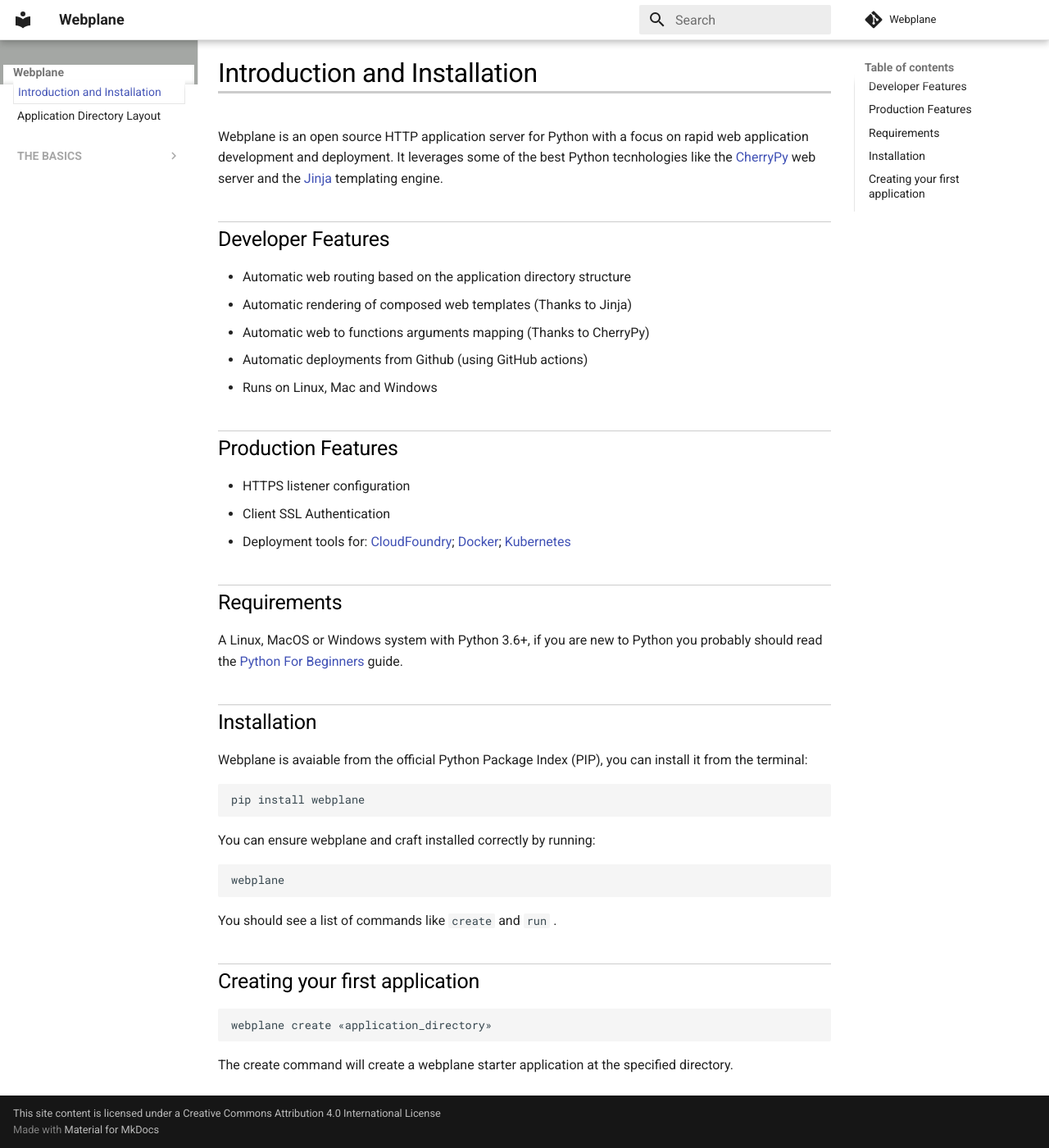
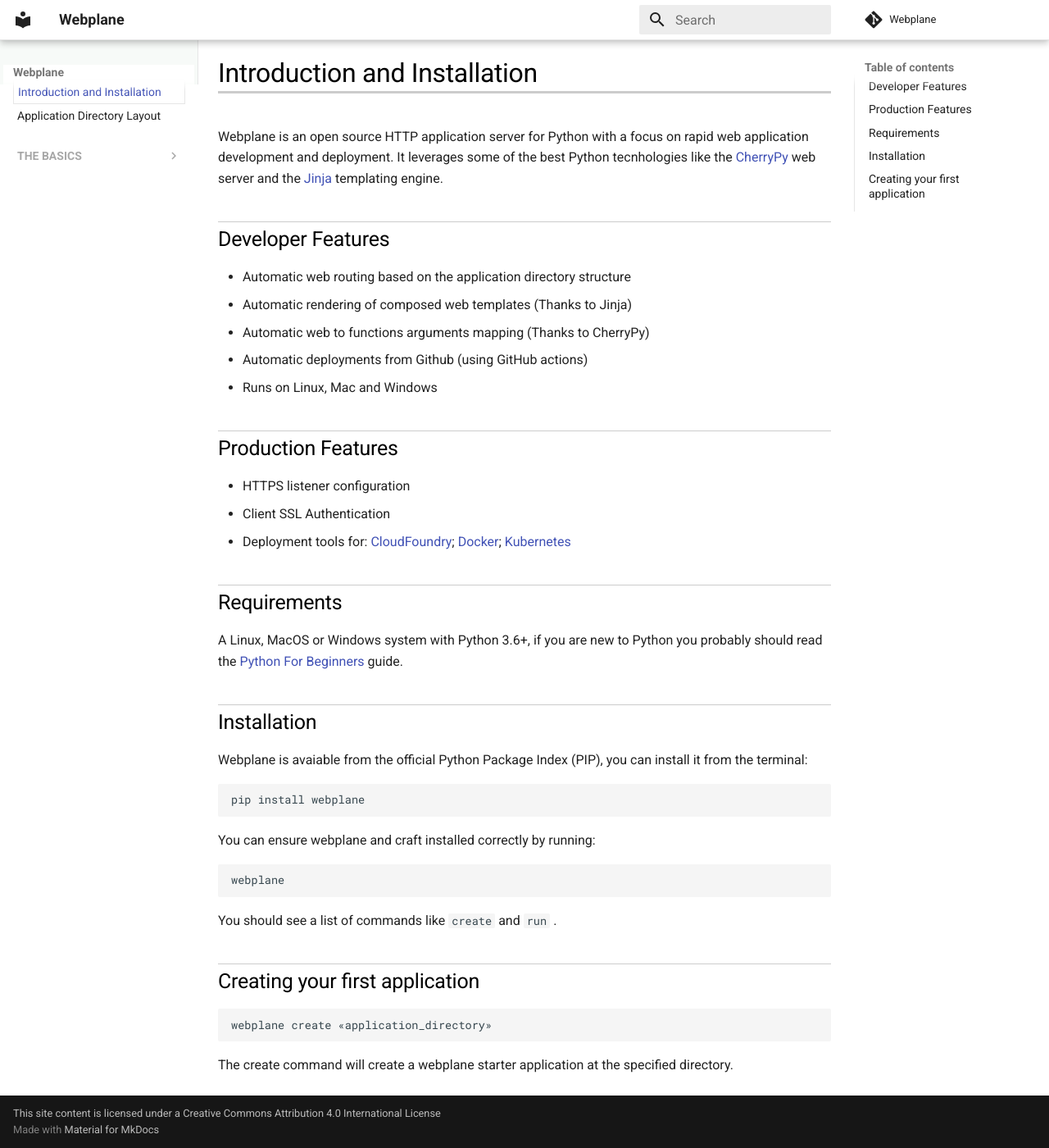
Before and after one commit to webplane/webplane, an MkDocs documentation site: the page built from docs/index.md, in a window 1280 px wide and 1400 px high. Shown: the whole window at 82% size. Built offline with MkDocs 1.6.1 and Material for MkDocs 9.7.7, drawn with Linux system fonts in a browser that asks for light colours; comment, search, counter and statistics services are not loaded.

Commit message:
Apply the light gray for side bar

```diff
--- a/docs/css/extra.css
+++ b/docs/css/extra.css
@@ -34,7 +34,7 @@
 /* change the right sidebar background color to different it from the content,
 add a right border line */
 .md-sidebar--primary {
-    background-color: rgb(164, 167, 164);/* rgb(247, 250, 248); */
+    background-color: rgb(247, 250, 248);
     border-right: 1px solid rgb(230, 230, 230);
     padding-top: 3em;
 }
```
